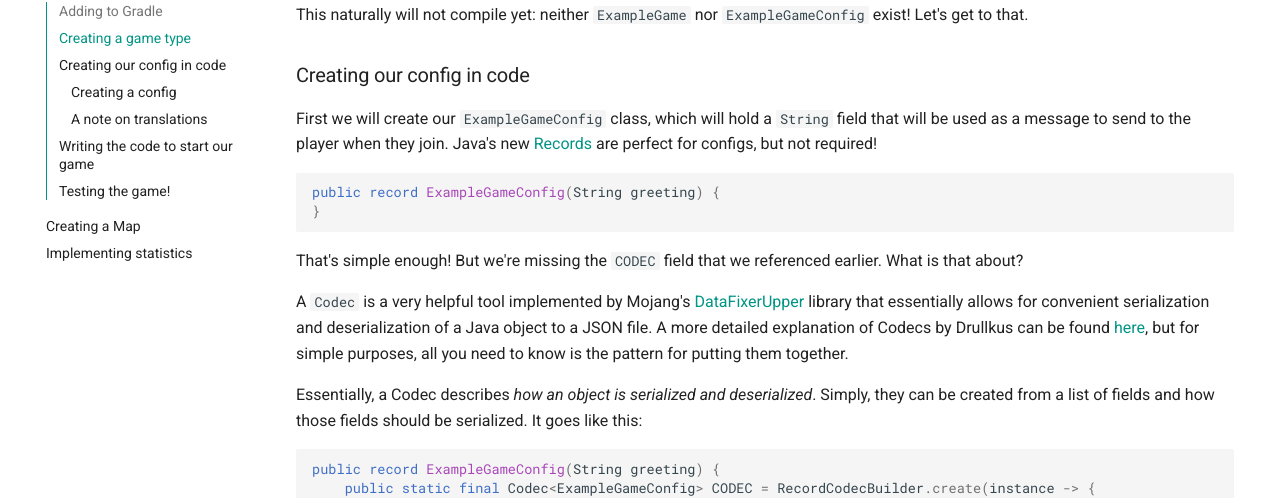
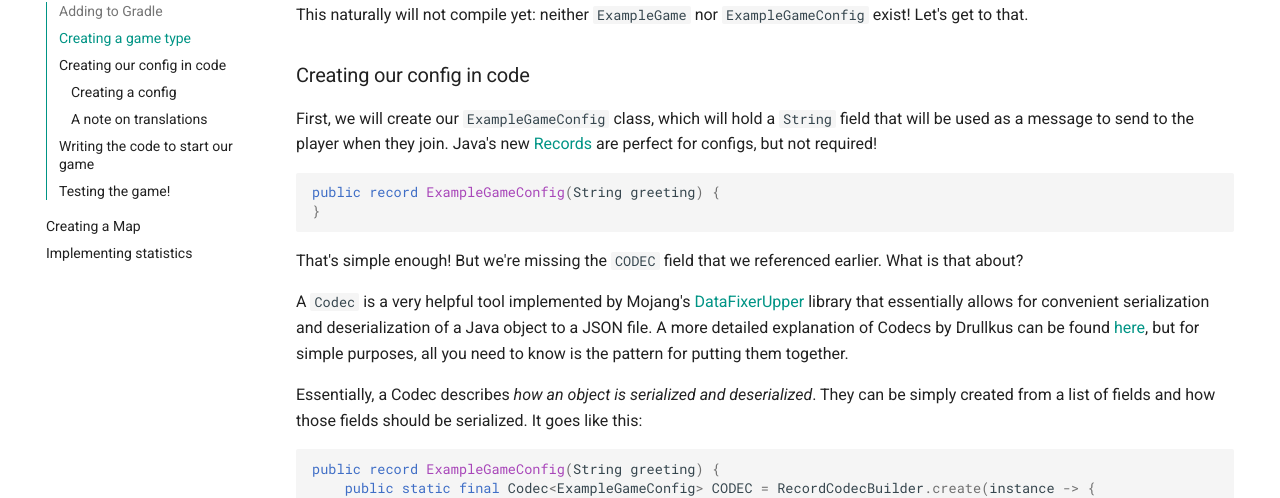
Before and after one commit to NucleoidMC/nucleoid-docs, an MkDocs documentation site: the page built from docs/plasmid/getting-started.md, in a window 1280 px wide and 900 px high, scrolled down 1250 px. Shown: the part 151-649 px from the top of the window. Built offline with MkDocs 1.6.1 and Material for MkDocs 9.7.7, drawn with Linux system fonts in a browser that asks for light colours; comment, search, counter and statistics services are not loaded.

````diff
--- a/docs/plasmid/getting-started.md
+++ b/docs/plasmid/getting-started.md
@@ -45,7 +45,7 @@ Let's break down what is going on here:
 This naturally will not compile yet: neither `ExampleGame` nor `ExampleGameConfig` exist! Let's get to that.
 
 ### Creating our config in code
-First we will create our `ExampleGameConfig` class, which will hold a `String` field that will be used as a message to send to the player when they join. Java's new [Records](https://docs.oracle.com/en/java/javase/16/language/records.html) are perfect for configs, but not required!
+First, we will create our `ExampleGameConfig` class, which will hold a `String` field that will be used as a message to send to the player when they join. Java's new [Records](https://docs.oracle.com/en/java/javase/16/language/records.html) are perfect for configs, but not required!
 
 ```java
 public record ExampleGameConfig(String greeting) {
@@ -56,7 +56,7 @@ That's simple enough! But we're missing the `CODEC` field that we referenced ear
 
 A `Codec` is a very helpful tool implemented by Mojang's [DataFixerUpper](https://github.com/Mojang/DataFixerUpper) library that essentially allows for convenient serialization and deserialization of a Java object to a JSON file. A more detailed explanation of Codecs by Drullkus can be found [here](https://gist.github.com/Drullkus/1bca3f2d7f048b1fe03be97c28f87910), but for simple purposes, all you need to know is the pattern for putting them together.
 
-Essentially, a Codec describes *how an object is serialized and deserialized*. Simply, they can be created from a list of fields and how those fields should be serialized. It goes like this:
+Essentially, a Codec describes *how an object is serialized and deserialized*. They can be simply created from a list of fields and how those fields should be serialized. It goes like this:
 ```java
 public record ExampleGameConfig(String greeting) {
     public static final Codec<ExampleGameConfig> CODEC = RecordCodecBuilder.create(instance -> {
````
